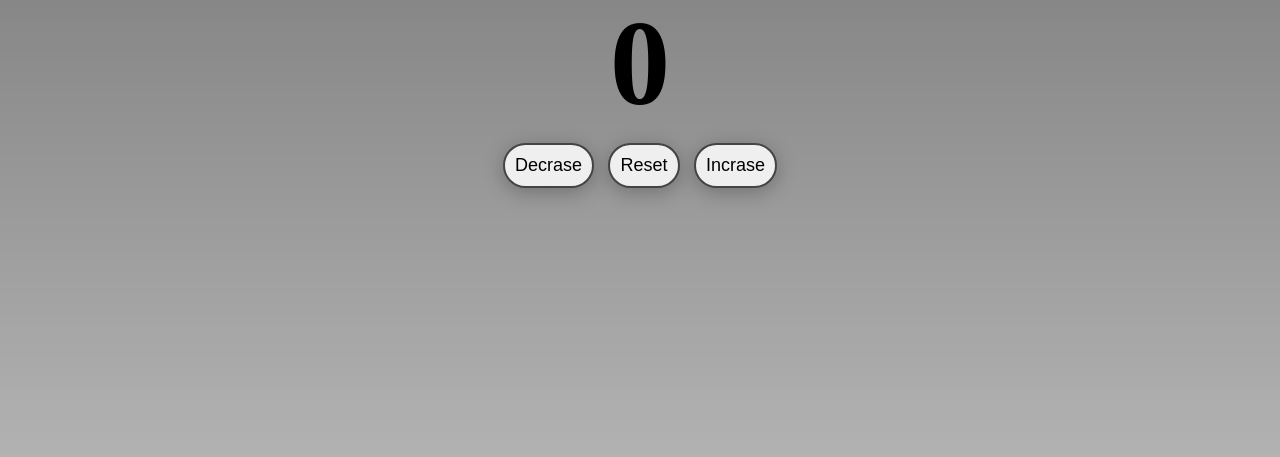
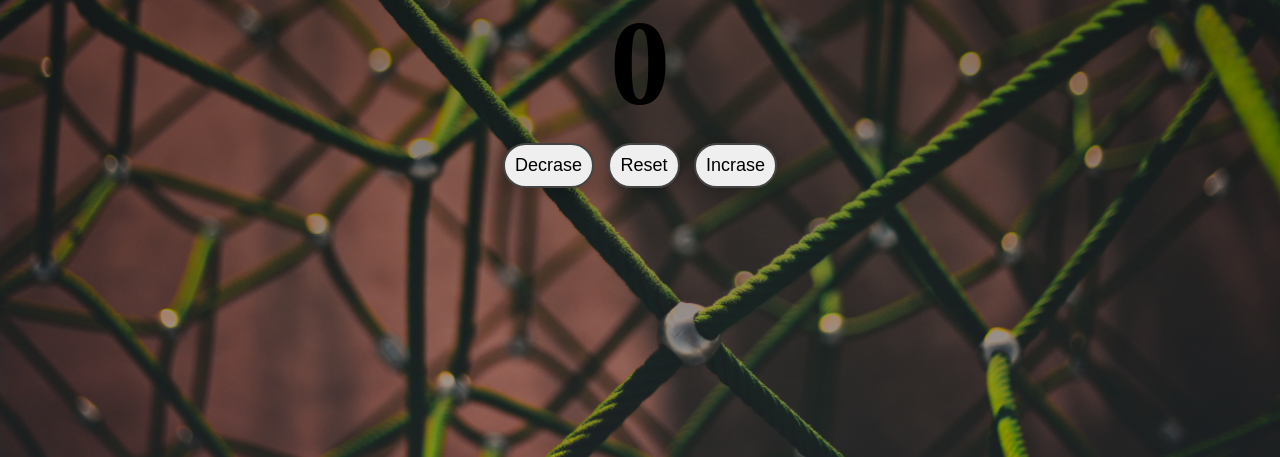
Before and after one commit to DaniFazio/counter-JS, a plain HTML site: page index.html in a window 1280 px wide. Shown: the part 343-800 px from the top of the page. Drawn offline with Linux system fonts and the light colour scheme.

Commit message:
update
riprovo a cambiare perche non mi carica css e js

```diff
--- a/css/style.css
+++ b/css/style.css
@@ -20,7 +20,7 @@ html{
     justify-content: center;
 
     background-image:linear-gradient(rgba(0,0,0,0.6),rgba(0,0,0,0.3)),
-    url(assets/img/connect.jpg);
+    url(/assets/img/connect.jpg);
     background-position: center center;
     background-size: cover;
     background-repeat: no-repeat;
```
Also changed, not shown: 1 other file.
